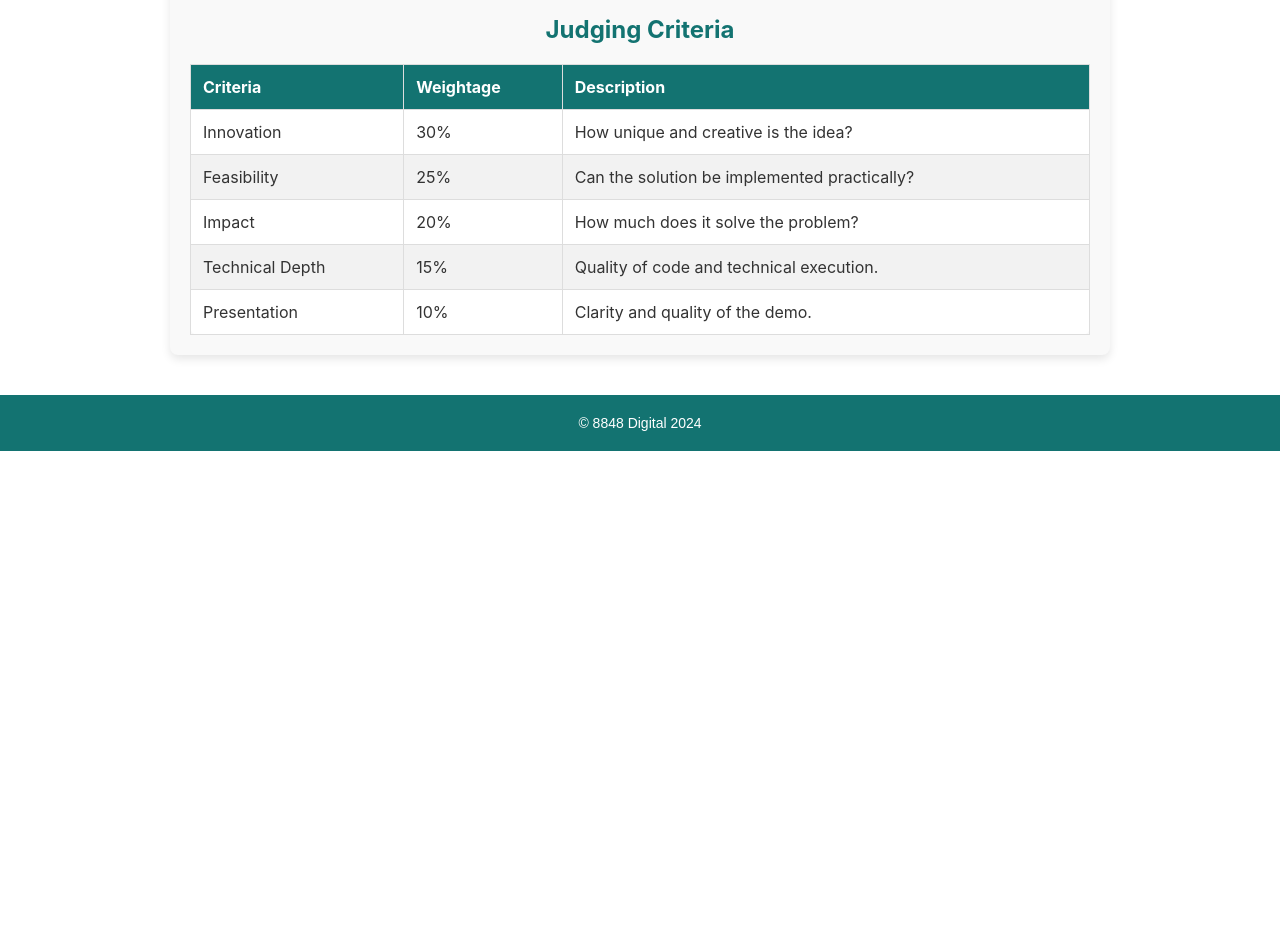
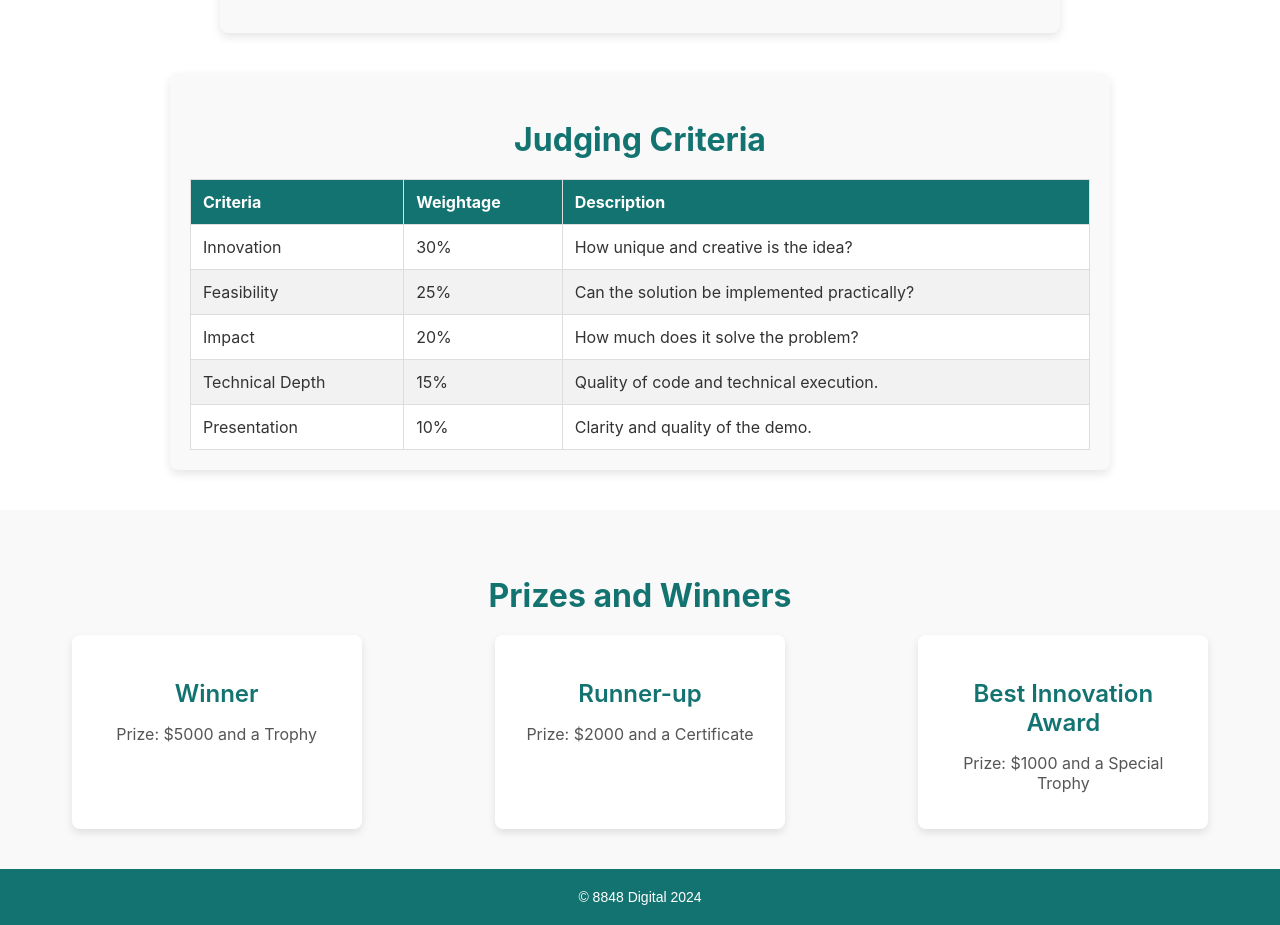
Before and after one commit to itanand/8848hackathon, a React (Create React App) app: page / in a window 1280 px wide. Shown: the part 1744-2669 px from the top of the page. Before the commit the page ends 2195 px from the top, so only its background shows below. Built offline with nearby package versions, Linux system fonts and the light colour scheme.

Commit message:
Winner Section and some customization

```diff
--- a/src/App.css
+++ b/src/App.css
@@ -1,38 +1,35 @@
-.App {
-  text-align: center;
+
+/* Style for the "awesome break" */
+.awesome-break {
+  border: none;
+  height: 2px;
+  background: linear-gradient(to right, #137e71, #f60303);
+  margin: 40px 0;
 }
 
-.App-logo {
-  height: 40vmin;
-  pointer-events: none;
+/* Style for animated break */
+.awesome-break.animated {
+  width: 100%;
+  height: 5px;
+  background-color: #008CBA;
+  margin: 40px 0;
+  animation: bounce 1s ease infinite;
 }
 
-@media (prefers-reduced-motion: no-preference) {
-  .App-logo {
-    animation: App-logo-spin infinite 20s linear;
-  }
+@keyframes bounce {
+  0%, 100% { transform: translateY(0); }
+  50% { transform: translateY(-15px); }
 }
 
-.App-header {
-  background-color: #282c34;
-  min-height: 100vh;
-  display: flex;
-  flex-direction: column;
-  align-items: center;
-  justify-content: center;
-  font-size: calc(10px + 2vmin);
-  color: white;
+.awesome-break-gradient {
+  height: 4px;
+  width: 100%;
+  background: linear-gradient(90deg, #f06, #ffcc00, #00f);
+  margin: 50px 0;
 }
 
-.App-link {
-  color: #61dafb;
+
+.awesome-break-dotted {
+  border-bottom: 2px dotted #ff6347;
+  margin: 40px 0;
 }
-
-@keyframes App-logo-spin {
-  from {
-    transform: rotate(0deg);
-  }
-  to {
-    transform: rotate(360deg);
-  }
-}
--- a/src/App.js
+++ b/src/App.js
@@ -8,14 +8,8 @@ import Rules from "./components/Rules";
 import JudgingCriteria from "./components/JudgingCriteria";
 import Footer from "./components/Footer";
 import ProjectIdeas from "./components/ProjectIdeas";
-// import HeroSection from "./components/HeroSection";
-// import AboutHackathon from "./components/AboutHackathon";
-// import Themes from "./components/Themes";
-// import Rules from "./components/Rules";
-// import Footer from "./components/Footer";
-// import JudgingCriteria from "./components/JudgingCriteria";
-// import Tools from "./components/Tools";
-// import ProjectIdeas from "./components/ProjectIdeas"; // Import the new Projects Ideas page
+import './App.css';
+import Winner from "./components/Winner";
 
 function App() {
   return (
@@ -28,9 +22,11 @@ function App() {
             <div>
              <HeroSection />
              <AboutHackathon />
+             <hr class="awesome-break"></hr>
              <Themes />
              <Rules />
              <JudgingCriteria />
+             <Winner />
              <Footer />
             </div>
           }
--- a/src/components/HeroSection.js
+++ b/src/components/HeroSection.js
@@ -42,7 +42,7 @@ const HeroSection = () => {
   }, [targetDate]);
 
   const handleExploreClick = () => {
-    navigate("/projects-ideas"); // Redirect to Projects Ideas page
+    navigate("/projects-ideas");
   };
 
   // Open modal
--- a/src/components/Themes.css
+++ b/src/components/Themes.css
@@ -3,6 +3,7 @@
 .themes {
     text-align: center;
     padding: 20px;
+    color: #137e71;
   }
 
   .theme-list {
--- /dev/null
+++ b/src/components/Winner.css
@@ -0,0 +1,46 @@
+/* Styling for Prizes and Winner section */
+.prizes-and-winner {
+    padding: 40px 20px;
+    background-color: #f9f9f9;
+  }
+
+  .section-title {
+    text-align: center;
+    font-size: 2rem;
+    color: #137371;
+    margin-bottom: 20px;
+    font-weight: bold;
+  }
+
+  .prizes-list {
+    display: flex;
+    justify-content: space-around;
+    flex-wrap: wrap;
+    gap: 30px;
+  }
+
+  .prize-item {
+    background-color: #fff;
+    border-radius: 8px;
+    padding: 20px;
+    box-shadow: 0 4px 8px rgba(0, 0, 0, 0.1);
+    text-align: center;
+    width: 250px;
+    transition: transform 0.3s ease-in-out;
+  }
+
+  .prize-item:hover {
+    transform: translateY(-10px);
+  }
+
+  .prize-title {
+    font-size: 1.5rem;
+    font-weight: 600;
+    color: #137371;
+    margin-bottom: 10px;
+  }
+
+  .prize-description {
+    font-size: 1rem;
+    color: #555;
+  }
--- /dev/null
+++ b/src/components/Winner.js
@@ -0,0 +1,26 @@
+import React from 'react';
+import './Winner.css'; // Importing the CSS for styling
+
+const Winner = () => {
+  const prizeData = [
+    { title: 'Winner', description: 'Prize: $5000 and a Trophy' },
+    { title: 'Runner-up', description: 'Prize: $2000 and a Certificate' },
+    { title: 'Best Innovation Award', description: 'Prize: $1000 and a Special Trophy' },
+  ];
+
+  return (
+    <section className="prizes-and-winner">
+      <h2 className="section-title">Prizes and Winners</h2>
+      <div className="prizes-list">
+        {prizeData.map((item, index) => (
+          <div className="prize-item" key={index}>
+            <h3 className="prize-title">{item.title}</h3>
+            <p className="prize-description">{item.description}</p>
+          </div>
+        ))}
+      </div>
+    </section>
+  );
+};
+
+export default Winner;
```
